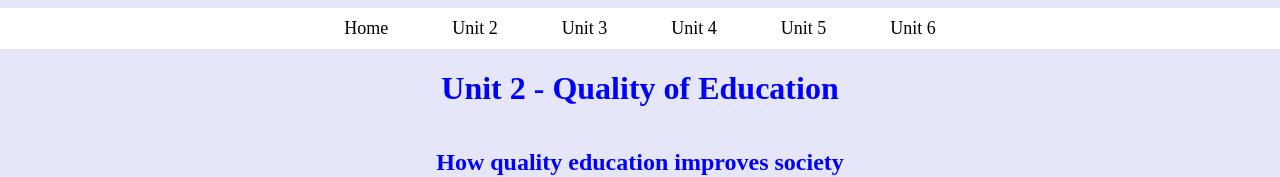
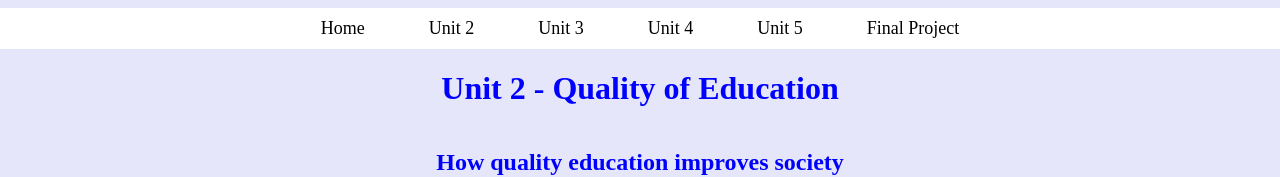
Before and after one commit to GinaStoeva/GinaStoeva.github.io, a plain HTML site: page unit2.html in a window 1280 px wide. Shown: the top 177 px of the page. Drawn offline with Linux system fonts and the light colour scheme.

Commit message:
Update unit2.html

```diff
--- a/unit2.html
+++ b/unit2.html
@@ -38,7 +38,7 @@
               <a href="unit3.html">Unit 3</a>
                <a href= "unit4.html">Unit 4</a>
                <a href="unit5.html">Unit 5</a>
-               <a href="unit6.html">Unit 6</a>
+               <a href="unit6.html">Final Project</a>
           </nav>
 
 
```
